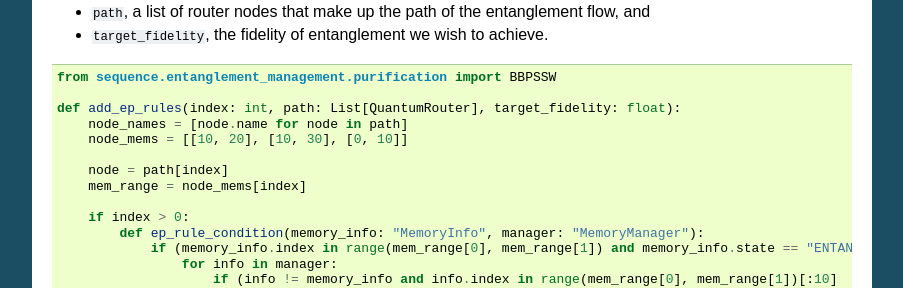
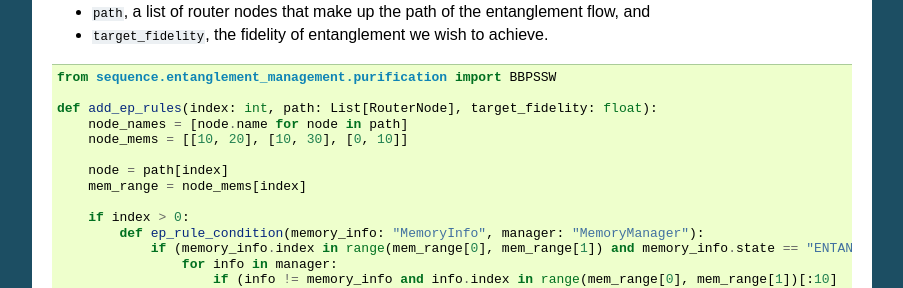
Before and after one commit to sequence-toolbox/SeQUeNCe, a Sphinx documentation site: the page built from docs/source/tutorial/chapter4/resource_management.md, in a window 1280 px wide and 900 px high, scrolled down 5742 px. Shown: the part 159-447 px from the top of the window, without its empty margins (198-1101 px from the left). Built offline with Sphinx 7.4.7, drawn with Linux system fonts in a browser that asks for light colours; some of the changed text lies outside the part shown.

Commit message:
change resource_management.md

````diff
--- a/docs/source/tutorial/chapter4/resource_management.md
+++ b/docs/source/tutorial/chapter4/resource_management.md
@@ -256,7 +256,7 @@ We'll next create rules for entanglement purification. Our rule conditions will
 ```python
 from sequence.entanglement_management.purification import BBPSSW
 
-def add_ep_rules(index: int, path: List[QuantumRouter], target_fidelity: float):
+def add_ep_rules(index: int, path: List[RouterNode], target_fidelity: float):
     node_names = [node.name for node in path]
     node_mems = [[10, 20], [10, 30], [0, 10]]
 
@@ -348,7 +348,7 @@ Also note that the code to generate swapping rules is much longer than our previ
 ```python
 from sequence.entanglement_management.swapping import EntanglementSwappingA, EntanglementSwappingB
 
-def add_es_rules(index: int, path: List[QuantumRouter], target_fidelity: float, succ_prob: float, degradation: float):
+def add_es_rules(index: int, path: List[RouterNode], target_fidelity: float, succ_prob: float, degradation: float):
     node_names = [node.name for node in path]
     node_mems = [[10, 20], [10, 30], [0, 10]]
 
````
